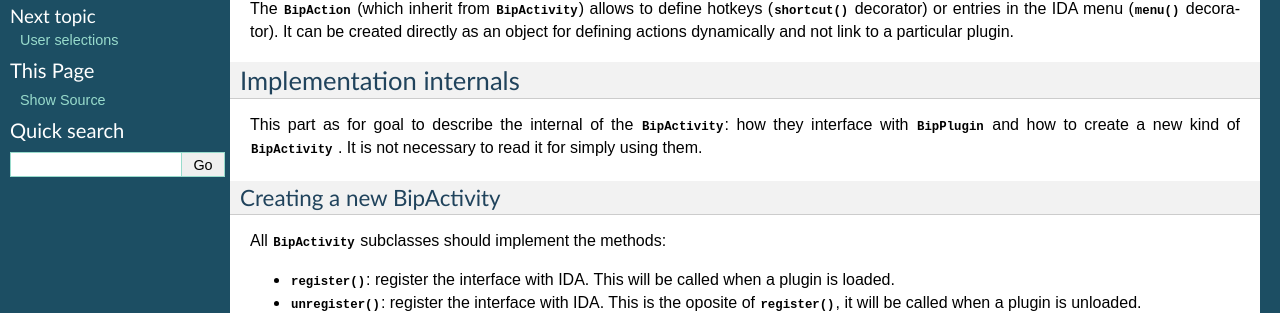
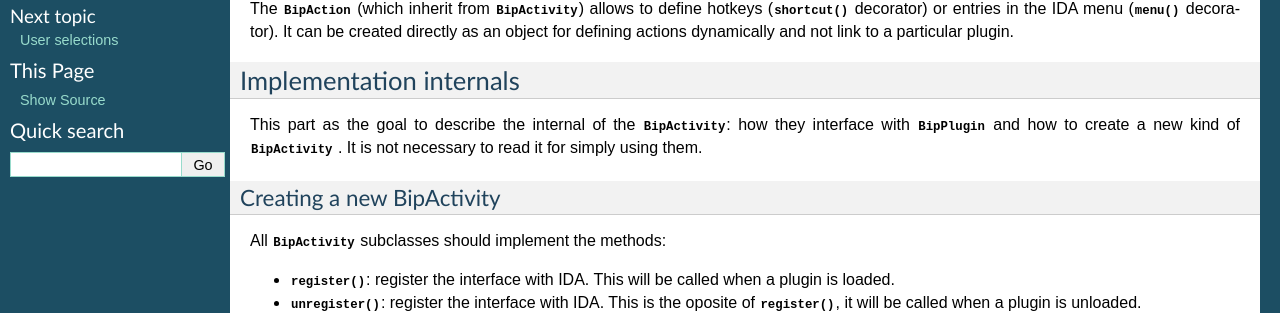
Before and after one commit to synacktiv/bip, a Sphinx documentation site: the page built from doc/gui/activity.rst, in a window 1280 px wide. Shown: the part 276-589 px from the top of the page. Built offline with Sphinx 7.4.7, drawn with Linux system fonts in a browser that asks for light colours; formulas are drawn with MathJax 3.

Commit message:
more bad english

```diff
--- a/doc/general/changelog.rst
+++ b/doc/general/changelog.rst
@@ -1,7 +1,7 @@
 Changelog
 #########
 
-This page has for goal to record breaking change in the API between versions.
+This page has the goal to record breaking change in the API between versions.
 New features may be listed but probably not always.
 
 
--- a/doc/gui/activity.rst
+++ b/doc/gui/activity.rst
@@ -28,7 +28,7 @@
 Implementation internals
 ========================
 
-This part as for goal to describe the internal of the :class:`BipActivity`:
+This part as the goal to describe the internal of the :class:`BipActivity`:
 how they interface with :class:`BipPlugin` and how to create a new kind of
 :class:`BipActivity` . It is not necessary to read it for simply using them.
 
--- a/doc/gui/plugin.rst
+++ b/doc/gui/plugin.rst
@@ -32,7 +32,7 @@
 Implementation internals
 ========================
 
-This part as for goal to describe the internal of the :class:`BipPlugin`:
+This part as the goal to describe the internal of the :class:`BipPlugin`:
 how are they loaded by the :class:`~bip.gui.pluginmanager.BipPluginManager`
 and how the interface with :class:`BipActivity`.
 It is not necessary to read it for using them or writing one.
```
Also changed, not shown: 1 other file.
